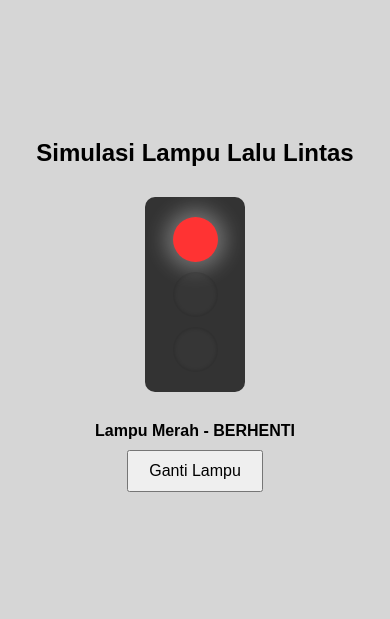
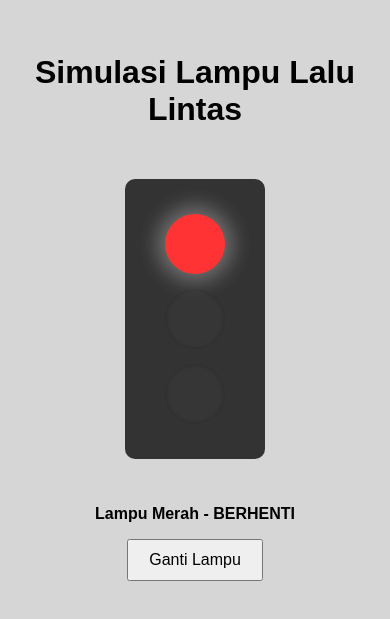
Before and after one commit to NilwanArzogi/none, a plain HTML site: page index.html in a window 390 px wide. Shown: the part 115-734 px from the top of the page. Drawn offline with Linux system fonts and the light colour scheme.

Commit message:
index.html

```diff
--- a/index.html
+++ b/index.html
@@ -65,30 +65,6 @@ button {
 }
 
 
-@media (max-width: 599px) {
-  h1 {
-    font-size: 24px;
-    margin-bottom: 10px;
-  }
-
-#status-text {
-  font-size: 16px;
-  margin: 10px 0;
-  }
-
-.traffic-light {
-  width: 80px;
-  padding: 10px;
-  margin: 20px auto;
-  }
-
-.light {
-  width: 45px;
-  height: 45px;
-  margin: 10px auto;
-  }
-}
-
 </style>
 
 <body>
```
